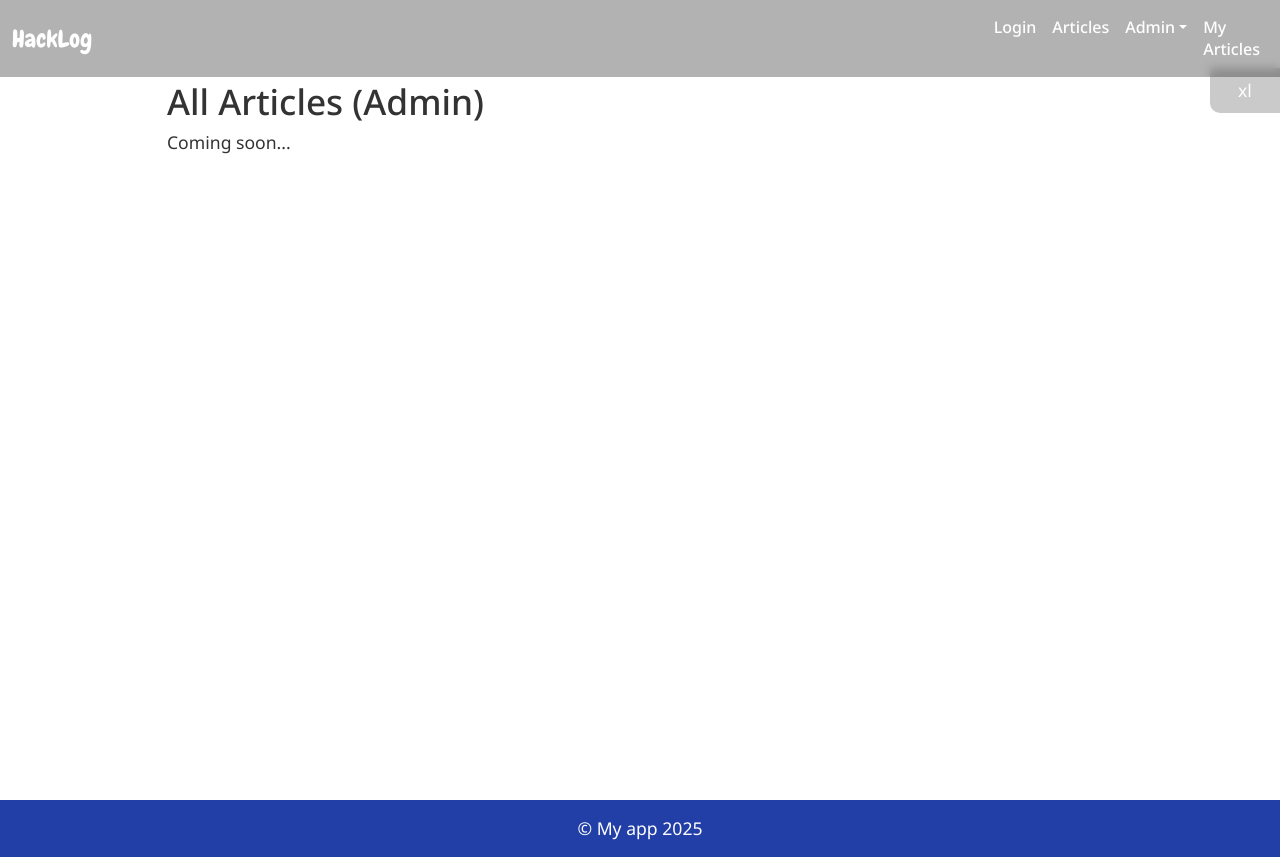
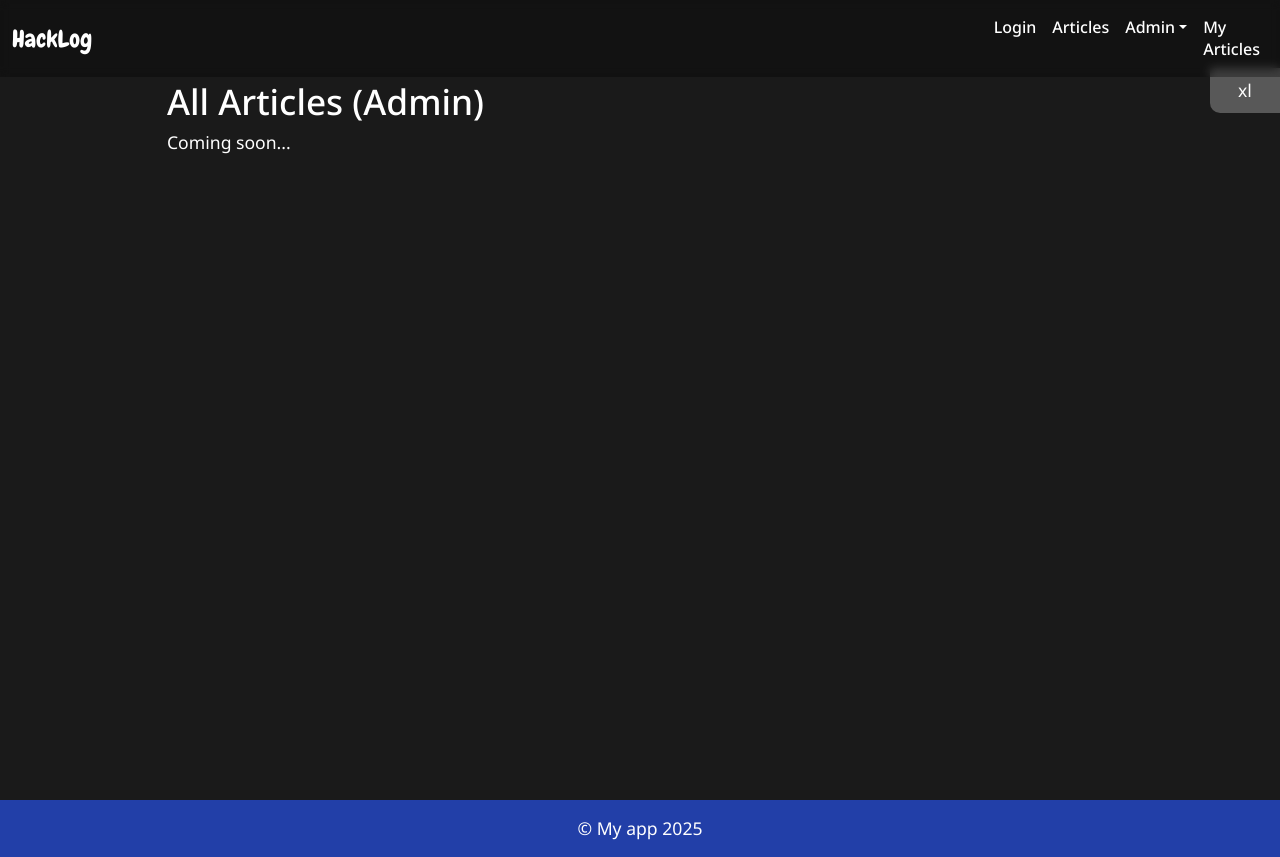
Before and after one commit to MMTTSEC/HackLog, a React (Vite) app: page /admin/articles in a window 1280 px wide. Built offline with nearby package versions, Linux system fonts and the light colour scheme.

Commit message:
Update background and text color

```diff
--- a/sass/_bootstrap.scss
+++ b/sass/_bootstrap.scss
@@ -318,6 +318,6 @@ html, body {
   min-height: 100vh;
   padding-top: 5rem;
   padding-bottom: 2rem;
-  background-color: #ffffff;
-  color: #333333;
+  background-color: #1a1a1a;
+  color: #ffffff;
 }
```
